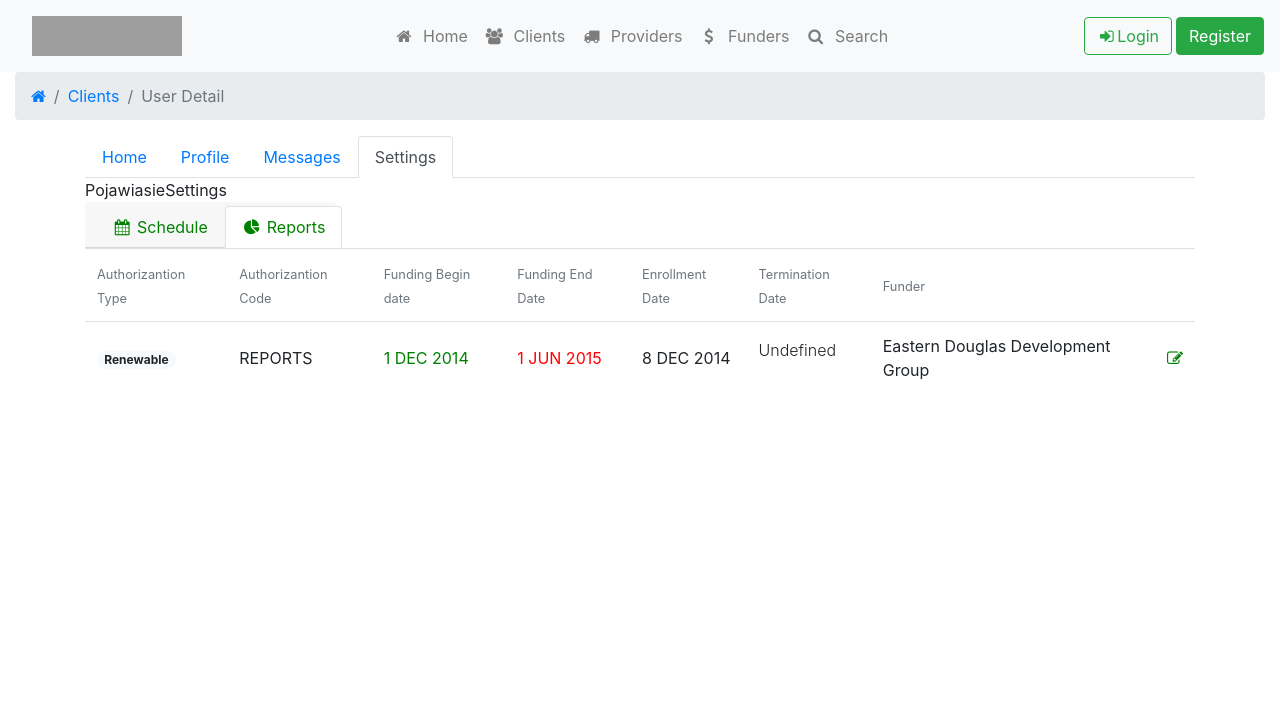
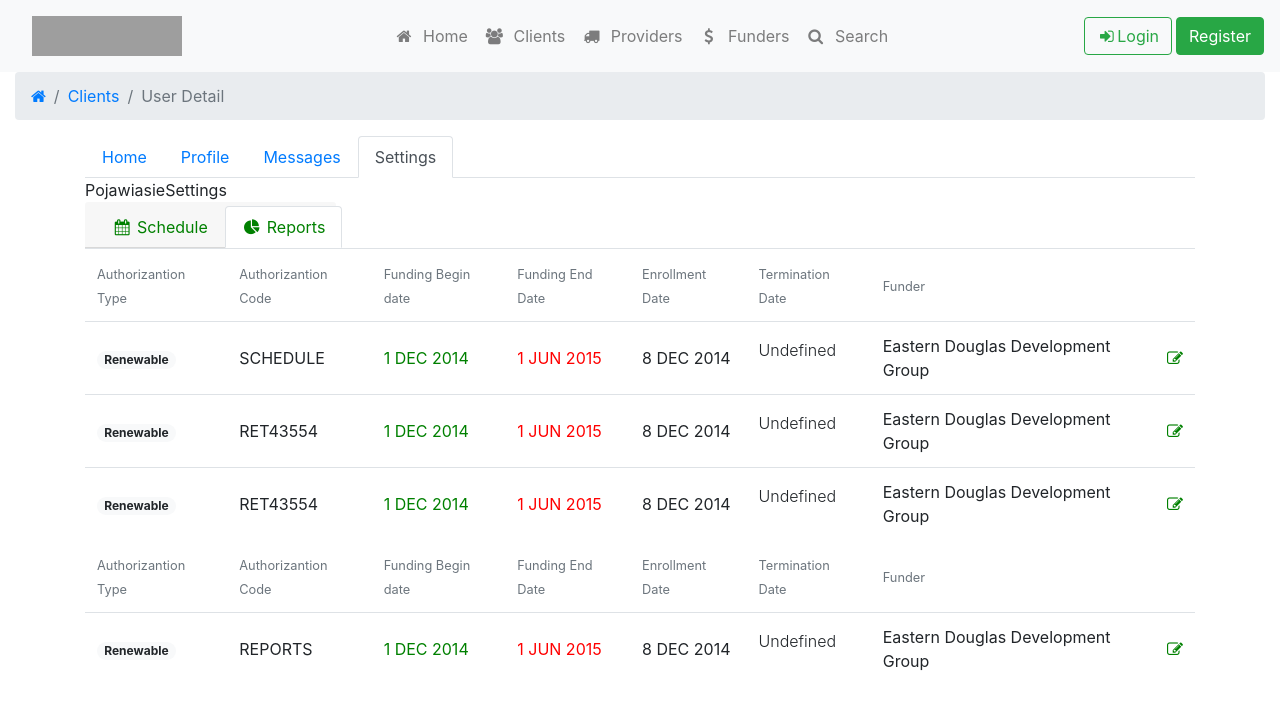
Before and after one commit to emtemic/fabryk, a Jekyll site: the page index.html, which Jekyll copies as it is, in a window 1280 px wide. Shown: the top 710 px of the page. Built offline with Jekyll 4.4.1, drawn with Linux system fonts in a browser that asks for light colours; grey boxes are pictures that could not be loaded.

Commit message:
Update index.html

```diff
--- a/index.html
+++ b/index.html
@@ -167,8 +167,7 @@
 				<td class="align-middle">Eastern Douglas Development Group</td>
 				<td class="align-middle data-toggle="tooltip" data-placement="bottom" title="Edit"><font color="green"><i class="fa fa-pencil-square-o" aria-hidden="true"></i></td></font>
 				</tr>
-
-	<!--	<tr class="border-top">
+				<tr class="border-top">
 				<th scope="row" class="align-middle"><span class="badge badge-pill badge-light">Renewable</span></th>
 				<td class="align-middle">RET43554</td>
 				<td class="align-middle text-uppercase"><font color="green" text-uppercase">1 dec 2014</font></td>
@@ -178,7 +177,17 @@
 				<td class="align-middle">Eastern Douglas Development Group</td>
 				<td class="align-middle data-toggle="tooltip" data-placement="bottom" title="Edit"><font color="green"><i class="fa fa-pencil-square-o" aria-hidden="true"></i></td><font>
 				</tr>
-	-->
+				<tr class="border-top">
+				<th scope="row" class="align-middle"><span class="badge badge-pill badge-light">Renewable</span></th>
+				<td class="align-middle">RET43554</td>
+				<td class="align-middle text-uppercase"><font color="green">1 DEC 2014</font></td>
+				<td class="align-middle text-uppercase"><font color="red">1 jun 2015</font></td>
+				<td class="align-middle text-uppercase">8 DEC 2014</td>
+				<td class="align-middle"><p class="font-weight-light">Undefined</p></td>
+				<td class="align-middle">Eastern Douglas Development Group</td>
+				<td class="align-middle data-toggle="tooltip" data-placement="bottom" title="Edit"><font color="green"><i class="fa fa-pencil-square-o" aria-hidden="true"></i></td>
+			  </tr>
+		</tbody>
 		  </table>
 
 	  </div>
```
Lines whose indentation alone changed are shown as unchanged.
